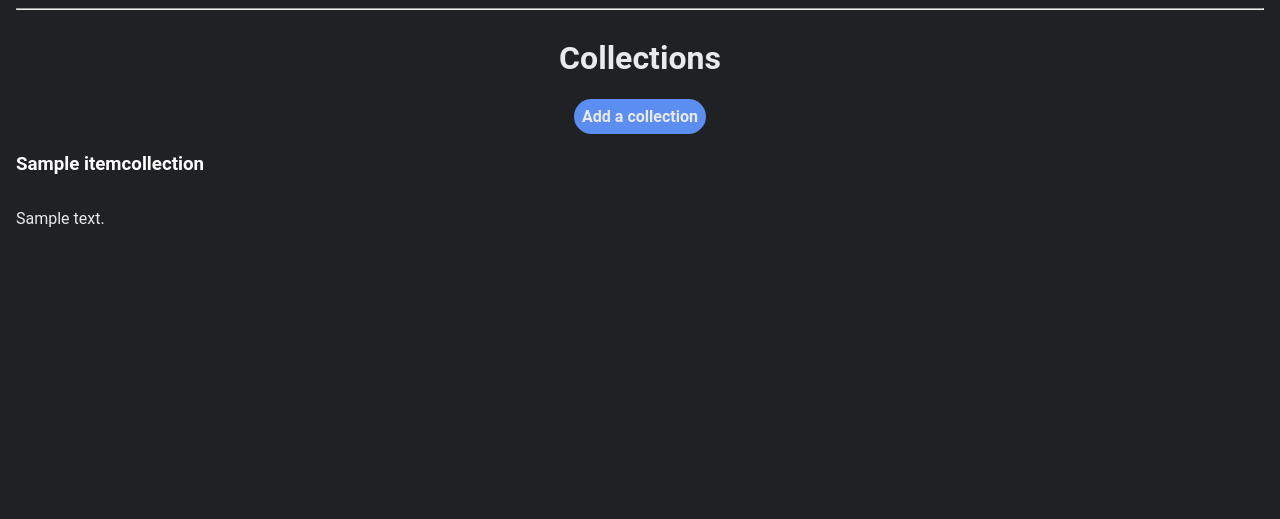
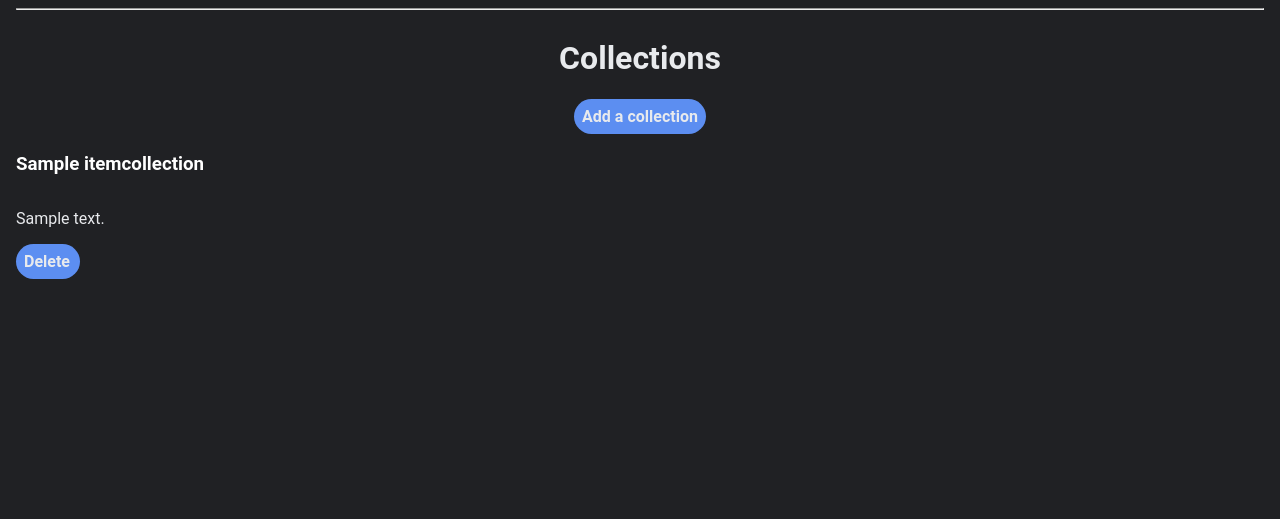
Before and after one commit to tfielder/PriorityPlannerPy, a Django app: page /collections in a window 1280 px wide. Shown: the part 70-589 px from the top of the page. Run offline with Django 4.2, Linux system fonts and the light colour scheme; tables that the repository leaves empty hold one stand-in row (values such as "Sample post").

Commit message:
add delete functionality to collections

```diff
--- a/PriorityPlannerProj/urls.py
+++ b/PriorityPlannerProj/urls.py
@@ -27,5 +27,6 @@ urlpatterns = [
     path("collections/<int:collection_id>/", views.collection_detail, name="collection_detail"),
     path("collections/<int:collection_id>/create-item/", views.create_item, name="create-item"),
     path("collections/<int:collection_id>/items/<int:item_id>/", views.item_detail, name="item_detail"),
-    path("collections/<int:collection_id>/collection-sorter/", views.collection_sorter, name="collection_sorter")
+    path("collections/<int:collection_id>/collection-sorter/", views.collection_sorter, name="collection_sorter"),
+    path("collections/<int:collection_id>/delete", views.delete_collection, name="collection_delete")
 ]
--- a/itemCollectionApp/static/style.css
+++ b/itemCollectionApp/static/style.css
@@ -44,6 +44,10 @@ p {
 
 h1, h2, h3, h4 {
     color: rgb(232, 234, 237);
+}
+
+.delete-button-width {
+    width: 3rem;
 }
 
 button, .button {
--- a/itemCollectionApp/templates/collections.html
+++ b/itemCollectionApp/templates/collections.html
@@ -17,7 +17,11 @@
                     </a>
                 </h3>
                 <p>{{ collection.description }}</p>
+                <a href="{% url 'collection_delete' collection.id %}" class="button delete-button-width">
+                    Delete
+                </a>
             </div>
+            <br />
         {% endfor %}
     </div>
 </div>
--- a/itemCollectionApp/views.py
+++ b/itemCollectionApp/views.py
@@ -70,6 +70,20 @@ def collection_detail(request, collection_id):
     return render(request, 'collection_detail.html', { 'collection': collection, 'items': items})
 
 
+def delete_collection(request, collection_id):
+    try:
+        collection = ItemCollection.objects.get(id=collection_id)
+    except:
+        raise Http404('Item not found')
+
+    if request.method == "POST":
+        collection.delete()
+        return HttpResponseRedirect("/collections")
+
+    return render(request, "collection_delete.html", {'collection_id': collection_id })
+
+
+
 def item_detail(request, item_id):
     try:
         item = CollectionItem.objects.get(id=item_id)
```
Also changed, not shown: itemCollectionApp/templates/collection_delete.html (added, +14 -0 lines).
